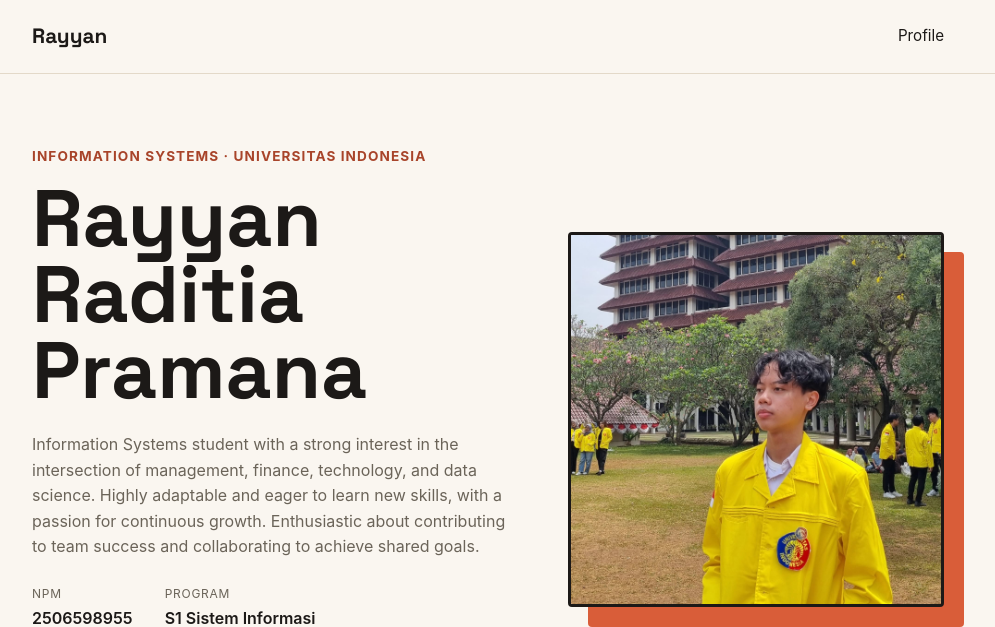
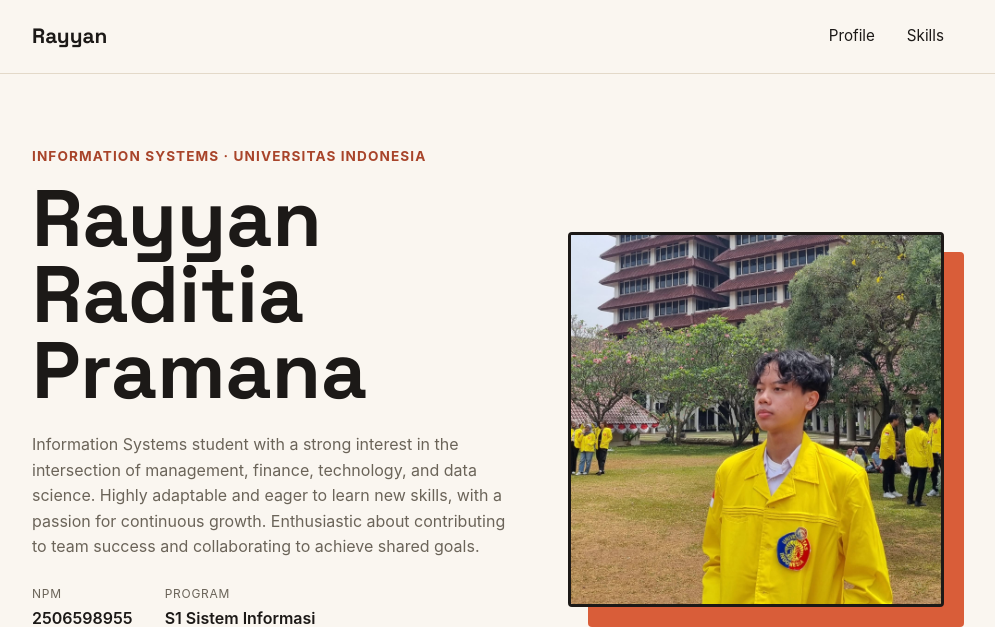
Before and after one commit to rayyanraditia/myportofolio, a Django app: page / in a window 1280 px wide. Shown: the top 627 px of the page, without its empty margins (152-1147 px from the left). Run offline with Django 4.2, Linux system fonts and the light colour scheme.

Commit message:
penambahan navigation skills di html

```diff
--- a/templates/index.html
+++ b/templates/index.html
@@ -15,6 +15,7 @@
             <a href="#profile" class="brand">Rayyan</a>
             <nav>
                 <a href="#profile">Profile</a>
+                <a href="#skills">Skills</a>
             </nav>
         </div>
     </header>
```
